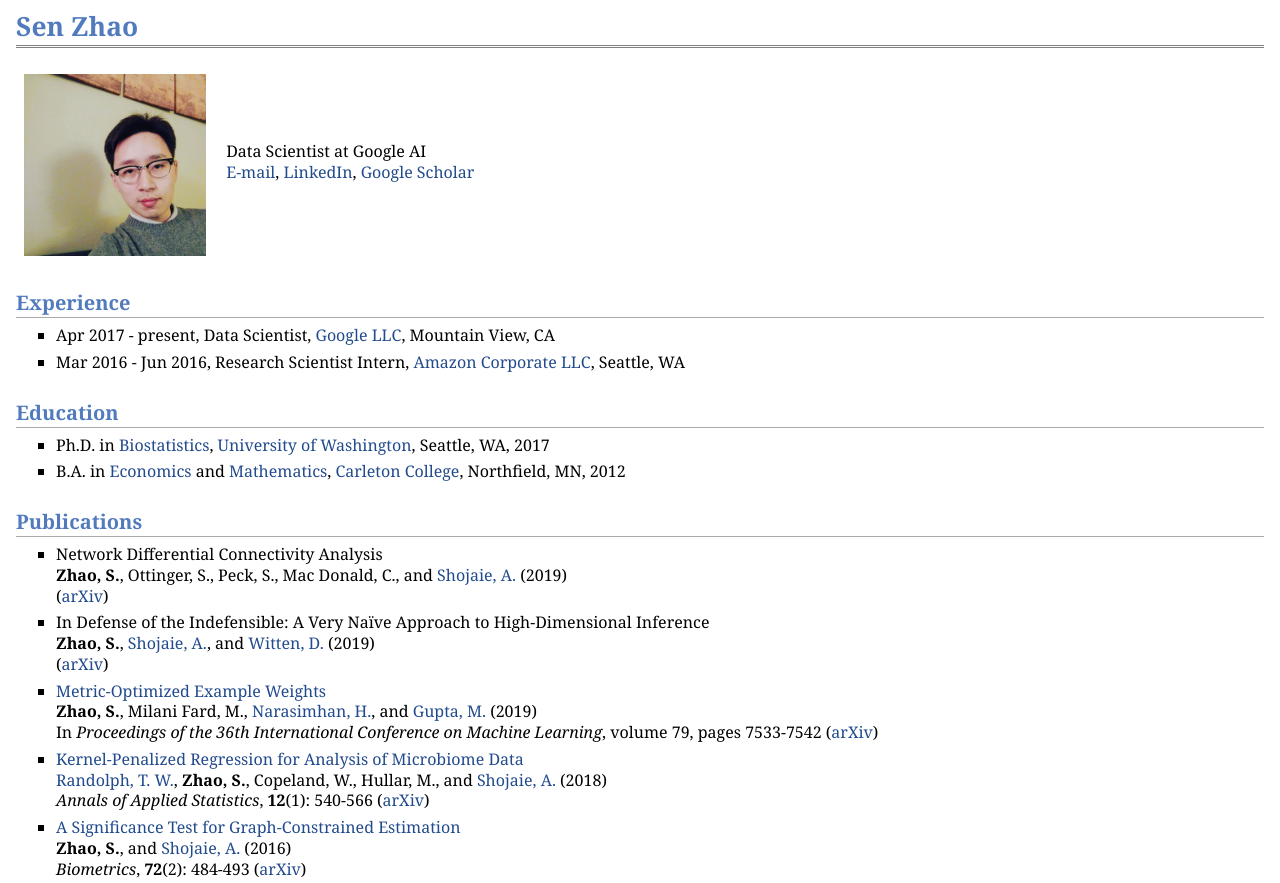
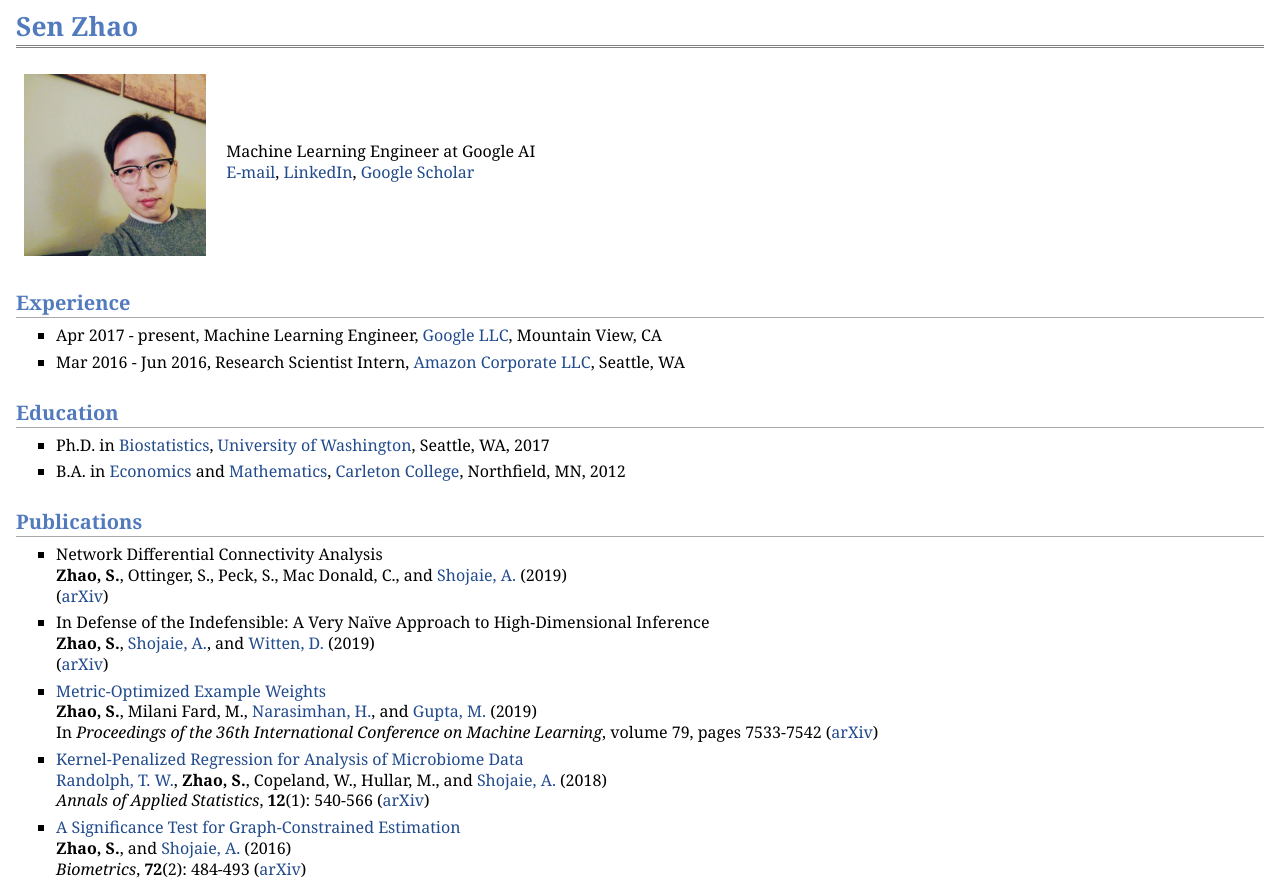
Before and after one commit to sen-zhao/sen-zhao.github.io, a plain HTML site: page index.html in a window 1280 px wide. Shown: the top 883 px of the page. Drawn offline with Linux system fonts and the light colour scheme.

Commit message:
Update index.html

```diff
--- a/index.html
+++ b/index.html
@@ -14,12 +14,12 @@
 </div>
 <table class="imgtable"><tr><td>
 <img src="photo.jpg" alt="alt text" width="182px" height="182px" />&nbsp;</td>
-<td align="left"><p>Data Scientist at Google AI <br />
+<td align="left"><p>Machine Learning Engineer at Google AI <br />
 <a href="mailto:sen-zhao@sen-zhao.com">E-mail</a>, <a href="https://www.linkedin.com/in/sen-zhao">LinkedIn</a>, <a href="https://scholar.google.com/citations?user=AKbar8oAAAAJ&amp;hl=en">Google Scholar</a><br /></p>
 </td></tr></table>
 <h2>Experience</h2>
 <ul>
-<li><p>Apr 2017 - present, Data Scientist, <a href="http://www.google.com">Google LLC</a>, Mountain View, CA</p>
+<li><p>Apr 2017 - present, Machine Learning Engineer, <a href="http://www.google.com">Google LLC</a>, Mountain View, CA</p>
 </li>
 <li><p>Mar 2016 - Jun 2016, Research Scientist Intern, <a href="http://www.amazon.com">Amazon Corporate LLC</a>, Seattle, WA</p>
 </li>
```
